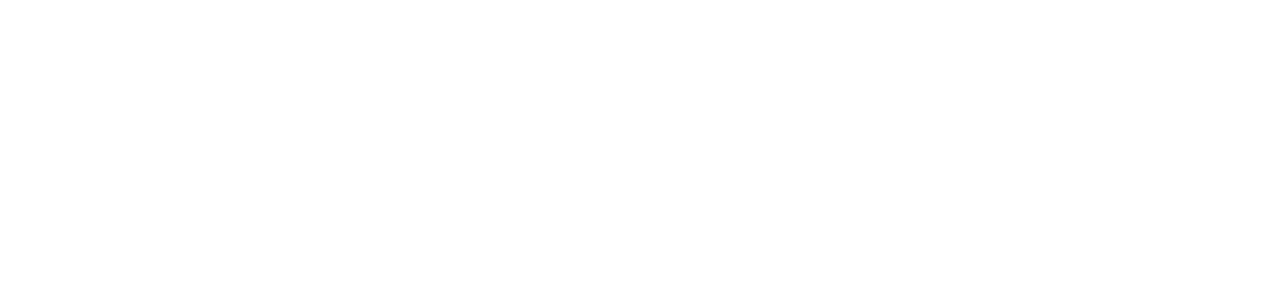
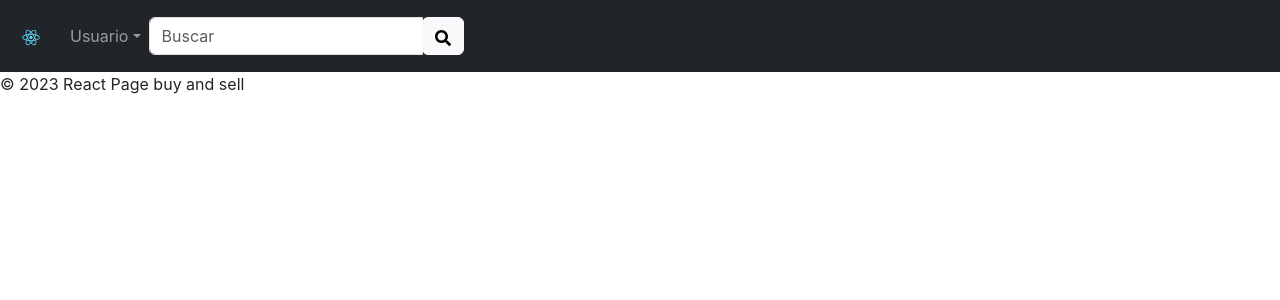
Before and after one commit to davidordo85/React_app_sales, a React (Create React App) app: page / in a window 1280 px wide. Shown: the top 300 px of the page. Built offline with nearby package versions, Linux system fonts and the light colour scheme.

Commit message:
first version layout

```diff
--- a/package.json
+++ b/package.json
@@ -6,8 +6,11 @@
     "@testing-library/jest-dom": "^5.16.5",
     "@testing-library/react": "^13.4.0",
     "@testing-library/user-event": "^13.5.0",
+    "bootstrap": "^5.3.0",
     "react": "^18.2.0",
+    "react-bootstrap": "^2.7.4",
     "react-dom": "^18.2.0",
+    "react-icons": "^4.9.0",
     "web-vitals": "^2.1.4"
   },
   "scripts": {
--- a/src/App.js
+++ b/src/App.js
@@ -1,7 +1,12 @@
 import './App.css';
+import Layout from './components/layout/Layout';
 
 function App() {
-  return <div className="App"></div>;
+  return (
+    <Layout>
+      <div className="App"></div>
+    </Layout>
+  );
 }
 
 export default App;
--- /dev/null
+++ b/src/components/layout/Header.js
@@ -0,0 +1,56 @@
+import React from 'react';
+// TODO: place your company logo
+import logo from '../../logo.svg';
+
+import {
+  Nav,
+  NavDropdown,
+  Navbar,
+  Image,
+  Form,
+  FormControl,
+  Button,
+} from 'react-bootstrap';
+
+import { FaSearch } from 'react-icons/fa';
+
+function Header() {
+  return (
+    <Navbar
+      bg="dark"
+      variant="dark"
+      expand="lg"
+      collapseOnSelect
+      className="w-100 p-3"
+    >
+      <Navbar.Brand href="/">
+        <Image src={logo} alt="Logo" style={{ width: '30px' }} />
+      </Navbar.Brand>
+      <Navbar.Toggle aria-controls="responsive-navbar-nav" />
+      <Navbar.Collapse id="responsive-navbar-nav">
+        <Nav className="mr-auto">
+          {/* Agrega aquí tus elementos de categorías */}
+        </Nav>
+        <Nav>
+          <NavDropdown title="Usuario" id="responsive-nav-dropdown">
+            <NavDropdown.Item href="/profile">Mi perfil</NavDropdown.Item>
+            <NavDropdown.Divider />
+            <NavDropdown.Item href="/logout">Cerrar sesión</NavDropdown.Item>
+          </NavDropdown>
+        </Nav>
+        <Form>
+          <div className="input-group">
+            <FormControl type="text" placeholder="Buscar" className="ml-2" />
+            <div className="input-group-append">
+              <Button variant="light" className="mr-1">
+                <FaSearch />
+              </Button>
+            </div>
+          </div>
+        </Form>
+      </Navbar.Collapse>
+    </Navbar>
+  );
+}
+
+export default Header;
--- /dev/null
+++ b/src/components/layout/Layout.js
@@ -0,0 +1,17 @@
+import React from 'react';
+import Header from './Header';
+
+function Layout({ children, ...props }) {
+  return (
+    <div className="layout">
+      <Header className="" {...props} />
+      <main className="">
+        <section className="">{children}</section>
+      </main>
+      {/* TODO: place your footer company */}
+      <footer>© 2023 React Page buy and sell</footer>
+    </div>
+  );
+}
+
+export default Layout;
--- a/src/index.js
+++ b/src/index.js
@@ -1,5 +1,6 @@
 import React from 'react';
 import ReactDOM from 'react-dom/client';
+import 'bootstrap/dist/css/bootstrap.min.css';
 import './index.css';
 import App from './App';
 
```
Also changed, not shown: src/index.css (line endings or trailing spaces), 1 other file (tests, documents, lock files or other folders).
